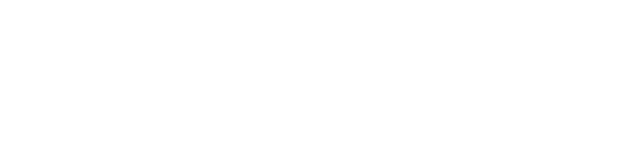
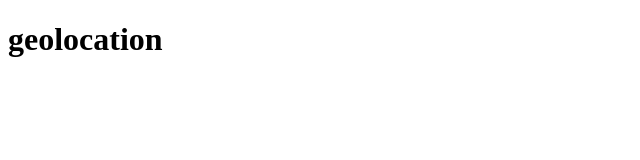
Before and after one commit to nikitaermishin/site, a plain HTML site: page index.html in a window 1280 px wide. Shown: the whole page, without its empty margins (0-640 px from the left). Drawn offline with Linux system fonts and the light colour scheme.

Commit message:
second commit

```diff
--- a/index.html
+++ b/index.html
@@ -7,6 +7,8 @@
   <title>Geolocation</title>
 </head>
 <body>
+
+  <h1>geolocation</h1>
 
   <script>
   if ('geolocation' in navigator) {
```
